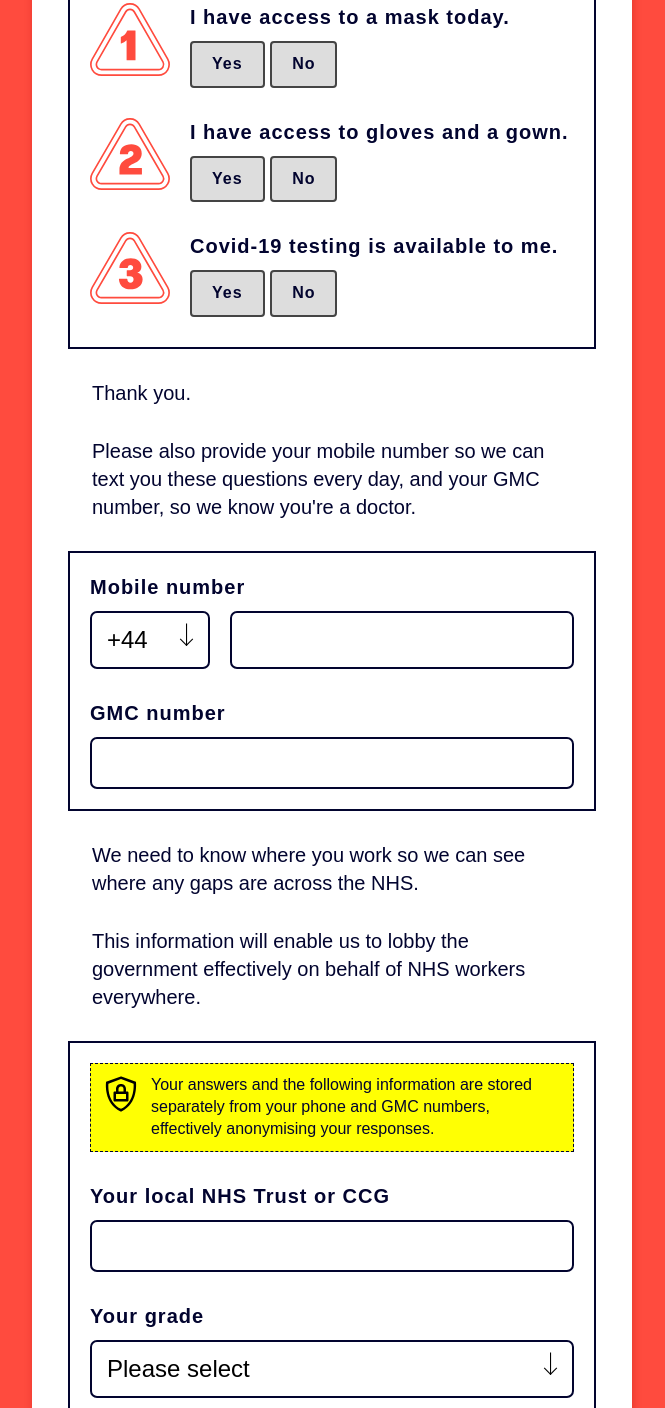
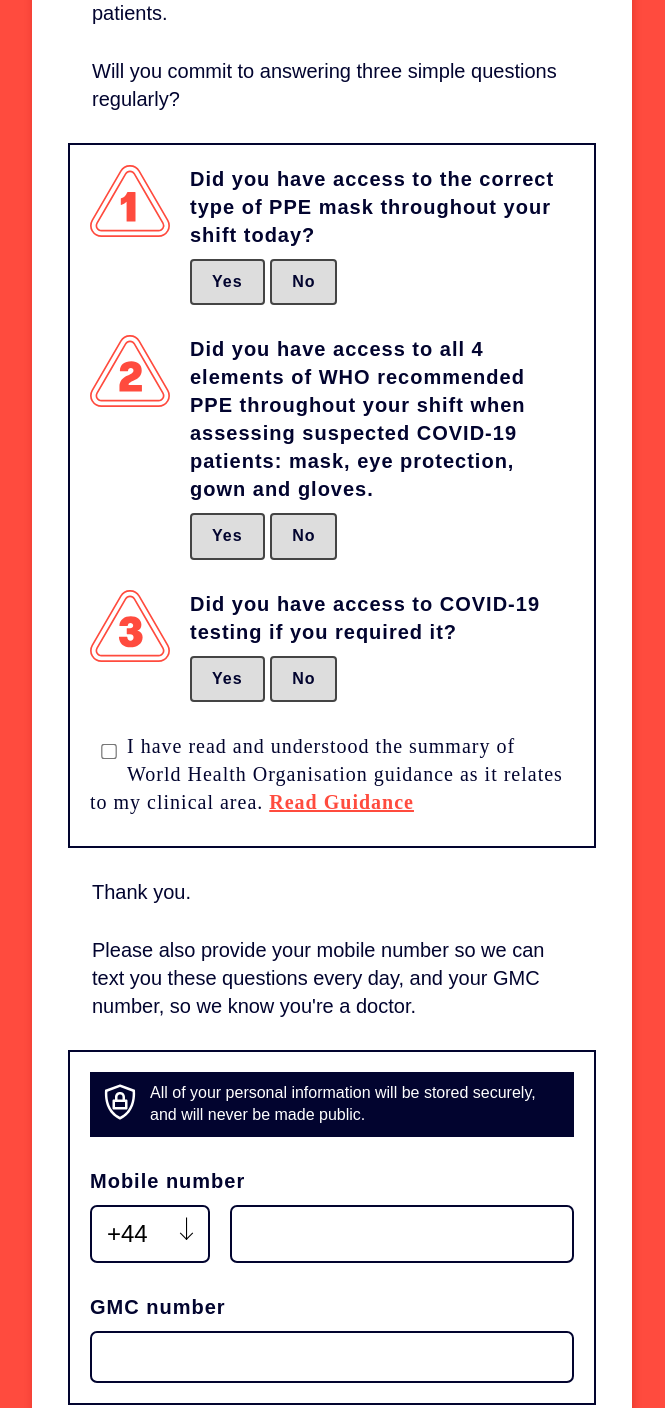
Before and after one commit to aliblackwell/ppe-tracker, an Eleventy site: page website/index.md in a window 1280 px wide. Shown: the part 408-1816 px from the top of the page, without its empty margins (308-973 px from the left). Built offline with nearby package versions, Linux system fonts and the light colour scheme; Eleventy itself is replaced by a stand-in of ours; files that its build step writes are made by us from their sources; a web font is replaced by a local one.

Commit message:
Implement first draft of signed-of words

```diff
--- a/functions/handle-onboarding.js
+++ b/functions/handle-onboarding.js
@@ -51,6 +51,7 @@ app.post(
     fieldRequired("hospital"),
     fieldRequired("gmc-number"),
     fieldRequired("grade"),
+    fieldRequired("guidance-read"),
     fieldRequired("specialty"),
   ],
   async (req, res, next) => {
--- a/website/_includes/layouts/home.njk
+++ b/website/_includes/layouts/home.njk
@@ -9,6 +9,7 @@
   <main class="container">
     <header class="banner">
       {% include 'partials/logo.njk' %}
+
     </header>
     <section class="content">
       <p class="hashtag title-text">#ProtectNHSworkers</p>
@@ -51,7 +52,9 @@
         </div>
 
         <div class="form-wrapper" aria-hidden="false">
-          <p>Will you please answer these three simple questions, and commit to answering them every day?</p>
+          <p>We're collecting real-time data from medics so that we can advocate for the safety of all NHS staff and our patients.</p>
+          <p>Will you commit to answering three simple questions regularly?
+          </p>
 
           <form name="onboarding-form" id="onboarding-form" action="/.netlify/functions/handle-onboarding" novalidate="novalidate">
             <section class="questions">
@@ -59,7 +62,7 @@
                 <img alt="1" src="/img/one.svg"/>
                 <fieldset class="radios">
                   <legend>
-                    I have access to a mask today.
+                    Did you have access to the correct type of PPE mask throughout your shift today?
                   </legend>
                   <div id="answer-one" data-parent="question-one">
                     <input id="question-1-yes" type="radio" value="yes" name="answer-one"/>
@@ -73,7 +76,7 @@
                 <img alt="2" src="/img/two.svg"/>
                 <fieldset class="radios">
                   <legend>
-                    I have access to gloves and a gown.
+                    Did you have access to all 4 elements of WHO recommended PPE throughout your shift when assessing suspected COVID-19 patients: mask, eye protection, gown and gloves.
                   </legend>
                   <div id="answer-two" data-parent="question-two">
                     <input id="question-2-yes" type="radio" value="yes" name="answer-two"/>
@@ -87,7 +90,7 @@
                 <img alt="3" src="/img/three.svg"/>
                 <fieldset class="radios">
                   <legend>
-                    Covid-19 testing is available to me.
+                    Did you have access to COVID-19 testing if you required it?
                   </legend>
                   <div id="answer-three" data-parent="question-three">
                     <input id="question-3-yes" type="radio" value="yes" name="answer-three"/>
@@ -97,12 +100,21 @@
                   </div>
                 </fieldset>
               </div>
+              <div id="guidance-read-wrapper">
+                <input type="checkbox" name="guidance-read" id="guidance-read" data-parent="guidance-read-wrapper"/>
+                <label class="link" for="guidance-read">I have read and understood the summary of World Health Organisation guidance as it relates to my clinical area.
+                  <a href="" target="_blank">Read Guidance</a>
+                </label>
+              </div>
             </section>
 
             <p>Thank you.</p>
             <p>Please also provide your mobile number so we can text you these questions every day, and your GMC number, so we know you're a doctor.</p>
 
             <section class="questions" id="mobile-number">
+              <aside class="privacy">
+                {% include 'partials/privacy-lock.njk' %}
+                All of your personal information will be stored securely, and will never be made public.</aside>
               <fieldset>
                 <legend>
                   Mobile number
@@ -132,13 +144,9 @@
               </div>
             </section>
 
-            <p>We need to know where you work so we can see where any gaps are across the NHS.</p>
-            <p>This information will enable us to lobby the government effectively on behalf of NHS workers everywhere.</p>
+            <p>We need to know where you work and what you do, so we can pinpoint problems across the NHS..</p>
 
             <section class="questions" id="medical-details">
-              <aside class="privacy">
-                {% include 'partials/privacy-lock.njk' %}
-                Your answers and the following information are stored separately from your phone and GMC numbers, effectively anonymising your responses.</aside>
               <label for="hospital">Your local NHS Trust or CCG</label>
               <input type="text" id="hospital" name="hospital" data-parent="medical-details"/>
               <div id="grade-container">
@@ -171,7 +179,8 @@
               <input type="checkbox" name="signup" id="signup"/>
               <label for="signup">I consent to receive emails from EveryDoctor</label>
             </section>
-            <p>By submitting this form, you are consenting to EveryDoctor using your responses for the purpose of lobbying government to provide adequate PPE across the whole NHS.</p>
+            <p>By submitting this form, you are consenting to EveryDoctor using your anonymised responses to lobby Government, NHS and raise attention to the issues facing the NHS as identified by doctors like you. You can unsubscribe at any time by texting back STOP.
+            </p>
             <p>Thank you so much.</p>
             <button>Submit</button>
           </form>
--- a/website/_includes/partials/logo.njk
+++ b/website/_includes/partials/logo.njk
@@ -3,3 +3,4 @@
   <img alt="{{ config.siteTitle }}" src="/img/every-doctor.svg" />
   </a>
 </h1>
+<a class="more-info" href="https://www.everydoctor.org.uk/about" target="_blank">More about EveryDoctor</a>
--- a/website/_includes/partials/privacy-lock.njk
+++ b/website/_includes/partials/privacy-lock.njk
@@ -1 +1 @@
-<svg role="presentation" xmlns="http://www.w3.org/2000/svg" xmlns:xlink="http://www.w3.org/1999/xlink" version="1.1" x="0px" y="0px" viewbox="0 0 32 40" enable-background="new 0 0 32 32" xml:space="preserve"><path d="M27.999,6.875l-0.075-0.607L16.349,2.06L16.176,2h-0.353L4.084,6.268L4.009,6.875C3.988,7.042,2.073,23.674,15.581,29.908  L15.78,30h0.446l0.2-0.092C29.927,23.674,28.02,7.042,27.999,6.875z M16.003,27.894C5.49,22.729,5.724,10.602,5.937,7.723  l10.066-3.66l10.067,3.66C26.282,10.603,26.511,22.729,16.003,27.894z M21,14h-0.998v-2c0-2.935-2.393-4-4-4v0.533L16,8  c-1.608,0-4,1.065-4,4v2h-1c-0.552,0-1,0.448-1,1v6c0,0.553,0.448,1,1,1h10c0.553,0,1-0.447,1-1v-6C22,14.448,21.553,14,21,14z   M14,12c0-1.824,1.532-1.992,2.005-2c0.339,0,1.997,0.1,1.997,2v2H14V12z M20,20h-8v-4h8V20z"/></svg>
+<svg role="presentation" xmlns="http://www.w3.org/2000/svg" xmlns:xlink="http://www.w3.org/1999/xlink" version="1.1" x="0px" y="0px" viewbox="0 0 32 40" enable-background="new 0 0 32 32" xml:space="preserve" fill="white"><path d="M27.999,6.875l-0.075-0.607L16.349,2.06L16.176,2h-0.353L4.084,6.268L4.009,6.875C3.988,7.042,2.073,23.674,15.581,29.908  L15.78,30h0.446l0.2-0.092C29.927,23.674,28.02,7.042,27.999,6.875z M16.003,27.894C5.49,22.729,5.724,10.602,5.937,7.723  l10.066-3.66l10.067,3.66C26.282,10.603,26.511,22.729,16.003,27.894z M21,14h-0.998v-2c0-2.935-2.393-4-4-4v0.533L16,8  c-1.608,0-4,1.065-4,4v2h-1c-0.552,0-1,0.448-1,1v6c0,0.553,0.448,1,1,1h10c0.553,0,1-0.447,1-1v-6C22,14.448,21.553,14,21,14z   M14,12c0-1.824,1.532-1.992,2.005-2c0.339,0,1.997,0.1,1.997,2v2H14V12z M20,20h-8v-4h8V20z"/></svg>
--- a/website/css/style.css
+++ b/website/css/style.css
@@ -22,6 +22,17 @@ h1.logo {
  .logo img {
    margin-top: 0.5rem;
    padding: 12px;
+ }
+
+ a.more-info {
+   color: white;
+   text-decoration: underline;
+   font-family: var(--title-font);
+   font-weight: var(--title-font-weight);
+   letter-spacing: 1px;
+  font-size: var(--text-small);
+  margin: 0 auto 1rem auto;
+  display: inline-block;
  }
 
  p.hashtag {
@@ -85,8 +96,9 @@ div.feature {
   margin-bottom: 1.5rem;
   font-size: var(--text-small);
   padding: 0.5rem 0.5rem 0.5rem 0.5rem;
-  background: var(--bg-feature);
-  border: dashed 1px var( --light-button-bg);
+  color: white;
+  background: var( --light-button-bg);
+  border: none;
 }
 
 .privacy svg {
@@ -256,3 +268,15 @@ footer a {
   0%, 39%, 100% { opacity: 0; }
   40% { opacity: 1; }
 }
+
+label.link {
+  font-family: var(--body-font);
+  font-weight: 400;
+}
+
+label.link a {
+  text-decoration: underline;
+  color: var(--bg-light-theme);
+  font-family: var(--title-font);
+  font-weight: var(--title-font-weight);
+}
```
Also changed, not shown: website/img/privacy-lock.svg.
